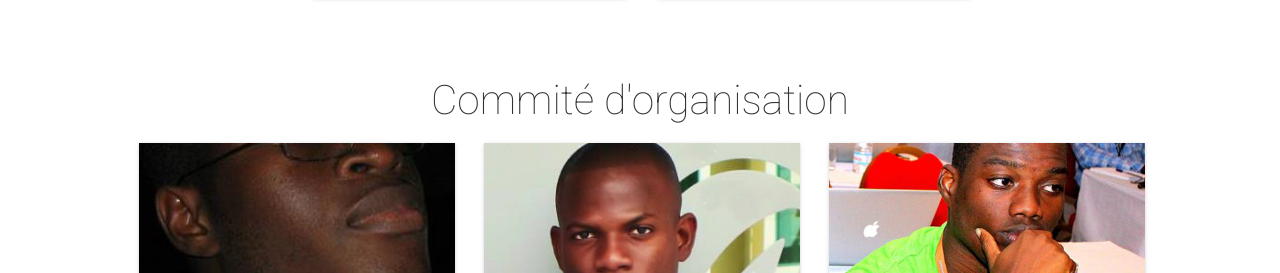
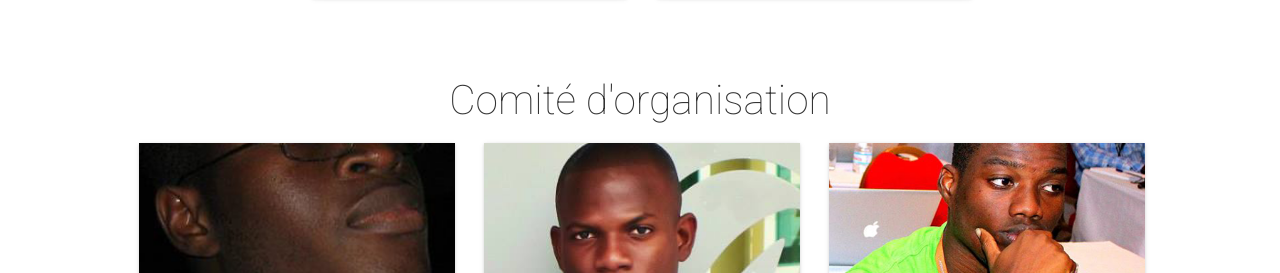
Before and after one commit to GDGMiageGiLab/gdgmiagegilab.github.io, a Jekyll site: the page built from team.html, in a window 1280 px wide and 900 px high, scrolled down 1324 px. Shown: the part 184-457 px from the top of the window. Built offline with Jekyll 4.4.1, drawn with Linux system fonts in a browser that asks for light colours; nearby versions of some CDN libraries; comment, search, counter and statistics services are not loaded.

Commit message:
correction orthographe
commité

```diff
--- a/_includes/team.html
+++ b/_includes/team.html
@@ -32,7 +32,7 @@
             </div>
             {% endif %} {% endfor %}
             <div class="clearfix"></div>
-            <h4 class="text-left animated hiding" data-animation="fadeInUp" data-delay="0"> Commité d'organisation</h4>
+            <h4 class="text-left animated hiding" data-animation="fadeInUp" data-delay="0"> Comité d'organisation</h4>
             {% for speaker in site.data.team %} {% if speaker.subTeam != null %}
             <div class="team-item-wrapper col-md-4 col-sm-6 col-xs-12 cols-centered">
                 <div class="team-item animated waves-element waves-block waves-light hiding increment-animation" data-animation="fadeInUp" data-delay="100" data-toggle="modal" data-target="#speakerDetail-{{ speaker.id }}">
```
